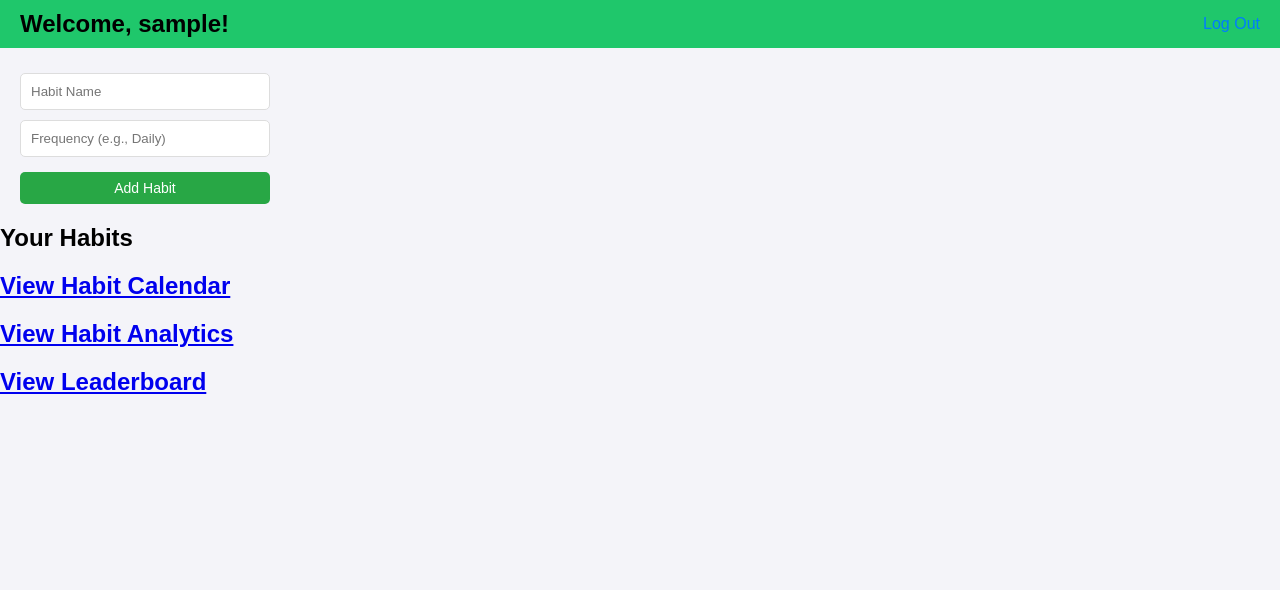
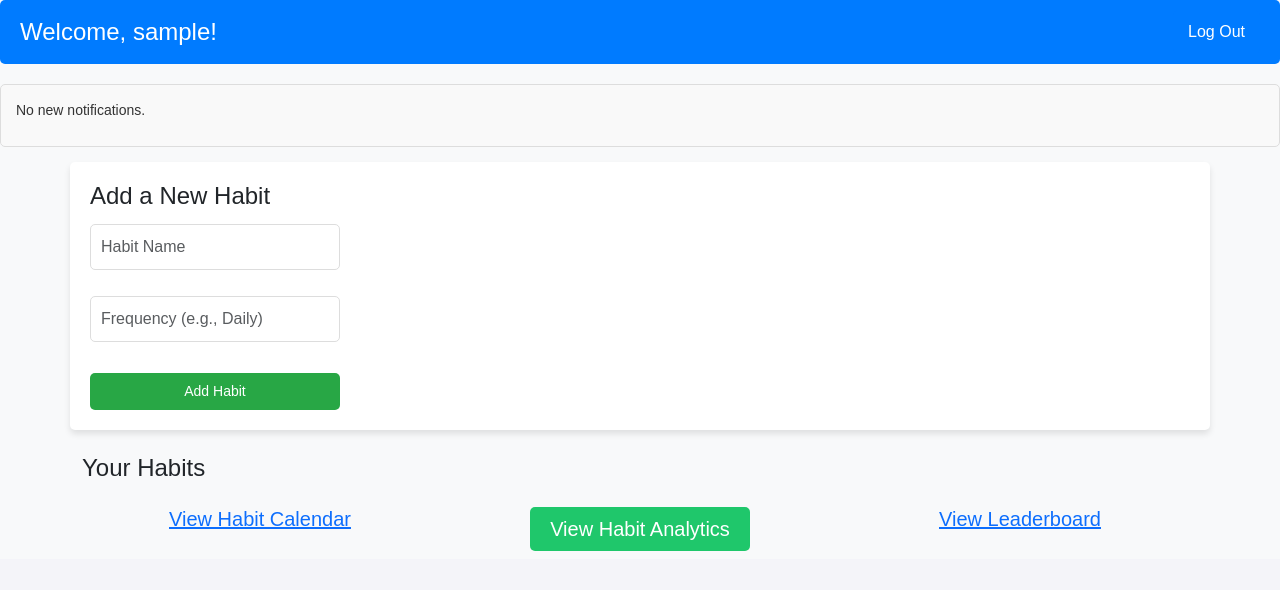
Before and after one commit to milkink/habit-tracker, a Flask app: page /dashboard in a window 1280 px wide. Shown: the top 590 px of the page. Run offline with Flask 3, Linux system fonts and the light colour scheme; the visitor is signed in with stand-in values (Sample User, id 1); data that the repository does not hold is empty.

Commit message:
Update dashboard.html

```diff
--- a/templates/dashboard.html
+++ b/templates/dashboard.html
@@ -4,8 +4,76 @@
     <meta charset="UTF-8">
     <meta name="viewport" content="width=device-width, initial-scale=1.0">
     <title>Dashboard - Micro-Habit Builder</title>
+    <!-- Bootstrap CSS for styling -->
+    <link href="https://cdn.jsdelivr.net/npm/bootstrap@5.3.0/dist/css/bootstrap.min.css" rel="stylesheet">
     <link rel="stylesheet" href="{{ url_for('static', filename='dashboard.css') }}">
     <script src="https://code.jquery.com/jquery-3.6.0.min.js"></script>
+    <style>
+        body {
+            background-color: #f8f9fa;
+            font-family: Arial, sans-serif;
+        }
+
+        .welcome-header {
+            display: flex;
+            justify-content: space-between;
+            align-items: center;
+            background-color: #007bff;
+            color: white;
+            padding: 10px 20px;
+            border-radius: 5px;
+            margin-bottom: 20px;
+        }
+
+        .habit-form-container {
+            background-color: #ffffff;
+            padding: 20px;
+            border-radius: 5px;
+            box-shadow: 0 4px 6px rgba(0, 0, 0, 0.1);
+            margin-bottom: 20px;
+        }
+
+        .habit-list li {
+            background-color: #ffffff;
+            margin-bottom: 10px;
+            padding: 10px;
+            border-radius: 5px;
+            box-shadow: 0 4px 6px rgba(0, 0, 0, 0.1);
+            display: flex;
+            justify-content: space-between;
+            align-items: center;
+        }
+
+        .add-habit-btn, .remove-btn, .logout-link {
+            background-color: #007bff;
+            color: white;
+            border: none;
+            padding: 10px 15px;
+            border-radius: 5px;
+            cursor: pointer;
+        }
+
+        .add-habit-btn:hover, .remove-btn:hover, .logout-link:hover {
+            background-color: #0056b3;
+        }
+
+        .leaderboard-link a, .calendar-link a, .analytics-link a {
+            color: #007bff;
+            text-decoration: none;
+        }
+
+        .leaderboard-link a:hover, .calendar-link a:hover, .analytics-link a:hover {
+            text-decoration: underline;
+        }
+
+        .notifications-container {
+            background-color: #fff3cd;
+            padding: 15px;
+            border: 1px solid #ffeeba;
+            border-radius: 5px;
+            margin-bottom: 20px;
+        }
+    </style>
 </head>
 <body>
 
@@ -15,50 +83,65 @@
         <a href="{{ url_for('logout') }}" class="logout-link">Log Out</a>
     </div>
 
+    <!-- Notifications Area -->
+    <div id="notifications-container" class="notifications-container">
+        <p>Loading notifications...</p>
+    </div>
+
     <!-- Habit Form -->
-    <div class="habit-form-container">
-        <form id="habit-form">
-            <input type="text" id="habit-name" placeholder="Habit Name" required>
-            <input type="text" id="habit-frequency" placeholder="Frequency (e.g., Daily)" required>
+    <div class="container habit-form-container">
+        <h4>Add a New Habit</h4>
+        <form id="habit-form" class="form-inline">
+            <div class="mb-3">
+                <input type="text" id="habit-name" class="form-control" placeholder="Habit Name" required>
+            </div>
+            <div class="mb-3">
+                <input type="text" id="habit-frequency" class="form-control" placeholder="Frequency (e.g., Daily)" required>
+            </div>
             <button type="submit" class="add-habit-btn">Add Habit</button>
         </form>
     </div>
 
     <!-- Habit List -->
-    <h2>Your Habits</h2>
-    <ul id="habit-list">
+    <div class="container mt-4">
+        <h4>Your Habits</h4>
+        <ul id="habit-list" class="list-unstyled">
             {% for habit in habits %}
                 <li>
                     <label>
                         <input type="checkbox"
-                           class="habit-checkbox"
+                               class="habit-checkbox me-2"
                                data-habit-id="{{ habit.id }}"
                                {% if habit.last_completed and habit.last_completed == now.date() %} checked {% endif %}>
                         {{ habit.habit_name }} ({{ habit.frequency }}) -
                         Streak: <span id="habit-streak-{{ habit.id }}">{{ habit.streak }}</span>
                     </label>
-                <!-- Remove button for each habit -->
-                <button class="remove-btn" data-habit-id="{{ habit.id }}">Remove</button>
+                    <button class="remove-btn ms-2" data-habit-id="{{ habit.id }}">Remove</button>
                 </li>
             {% else %}
                 <p>No habits found. Start adding some!</p>
             {% endfor %}
         </ul>
-
-    <!-- Link to Habit Calendar -->
-    <h2><a href="{{ url_for('calendar') }}">View Habit Calendar</a></h2>
-
-    <!-- Link to Analytics -->
-    <h2><a href="{{ url_for('analytics') }}">View Habit Analytics</a></h2>
-
-    <!-- Leaderboard Link -->
-    <div class="leaderboard-link">
-        <h2><a href="{{ url_for('leaderboard') }}">View Leaderboard</a></h2>
     </div>
 
-    <!-- Custom JavaScript -->
+    <!-- Links Section -->
+    <div class="container mt-4">
+        <div class="row">
+            <div class="col-md-4 text-center">
+                <h5><a href="{{ url_for('calendar') }}" class="calendar-link">View Habit Calendar</a></h5>
+            </div>
+            <div class="col-md-4 text-center">
+                <h5><a href="{{ url_for('analytics') }}" class="analytics-link">View Habit Analytics</a></h5>
+            </div>
+            <div class="col-md-4 text-center">
+                <h5><a href="{{ url_for('leaderboard') }}" class="leaderboard-link">View Leaderboard</a></h5>
+            </div>
+        </div>
+    </div>
+
+    <!-- JavaScript -->
+    <script src="https://cdn.jsdelivr.net/npm/bootstrap@5.3.0/dist/js/bootstrap.bundle.min.js"></script>
     <script src="{{ url_for('static', filename='script.js') }}"></script>
-
     <script>
         // Handle habit checkbox change
         $(document).on('change', '.habit-checkbox', function() {
@@ -72,7 +155,6 @@
                 data: JSON.stringify({ is_completed: isCompleted }),
                 success: function(response) {
                     if (response.streak !== undefined) {
-                        // Update the streak on the page
                         $("#habit-streak-" + habitId).text(response.streak);
                     } else {
                         alert(response.message);
@@ -105,7 +187,7 @@
                 }),
                 success: function(response) {
                     alert(response.message);
-                    location.reload();  // Reload the page to show the new habit
+                    location.reload();
                 },
                 error: function(error) {
                     alert('Error adding habit.');
@@ -122,8 +204,8 @@
                     url: '/remove_habit/' + habitId,
                     type: 'DELETE',
                     success: function(response) {
-                        alert(response.message);  // Show success message
-                        location.reload();  // Reload the page to update the habit list
+                        alert(response.message);
+                        location.reload();
                     },
                     error: function(error) {
                         alert('Error removing habit.');
@@ -139,7 +221,7 @@
                 type: 'GET',
                 success: function(notifications) {
                     const container = $('#notifications-container');
-                    container.empty(); // Clear any existing notifications
+                    container.empty();
 
                     if (notifications.length === 0) {
                         container.append('<p>No new notifications.</p>');
@@ -159,8 +241,6 @@
         $(document).ready(function() {
             loadNotifications();
         });
-
     </script>
-
 </body>
 </html>
```
Lines whose indentation alone changed are shown as unchanged.
